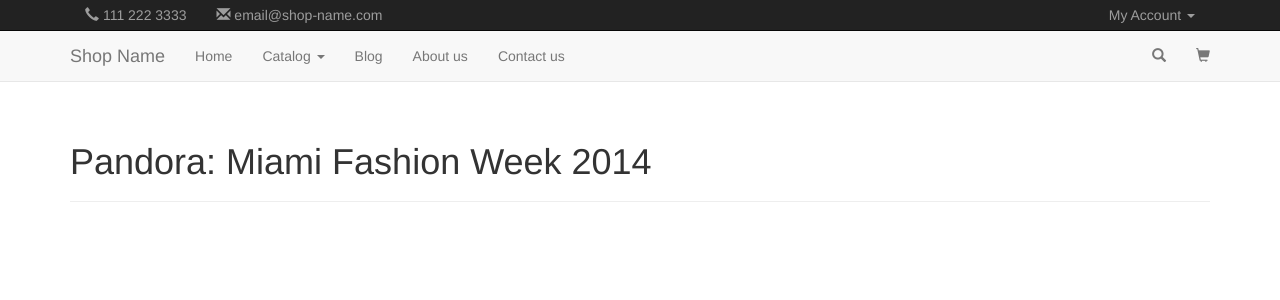
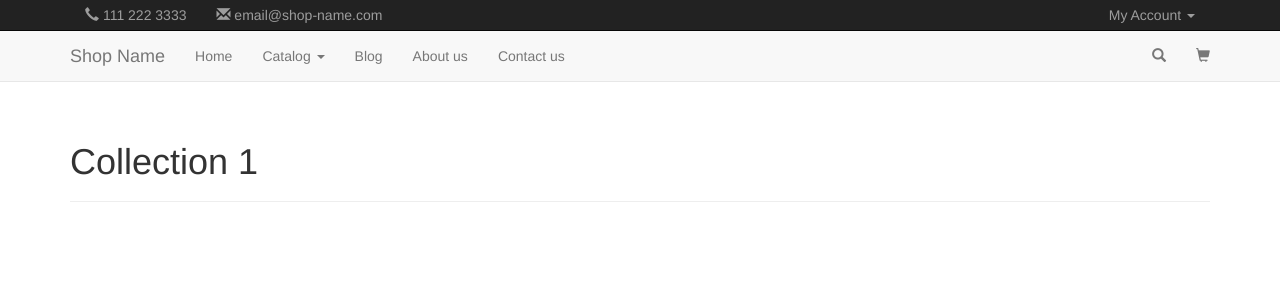
Before and after one commit to vassilis/jekyll-ecommerce-template, a Jekyll site: the page built from _collections/test.html, in a window 1280 px wide. Shown: the top 300 px of the page. Built offline with Jekyll 4.4.1, drawn with Linux system fonts in a browser that asks for light colours; nearby versions of some CDN libraries.

Commit message:
update collection title

```diff
--- a/_collections/test.html
+++ b/_collections/test.html
@@ -1,6 +1,6 @@
 ---
 layout: collection
-title: "Pandora: Miami Fashion Week 2014"
+title: "Collection 1"
 id: "test"
 thumbnail: "pandora-miami-fashion-week-2014.jpg"
 ---
```
